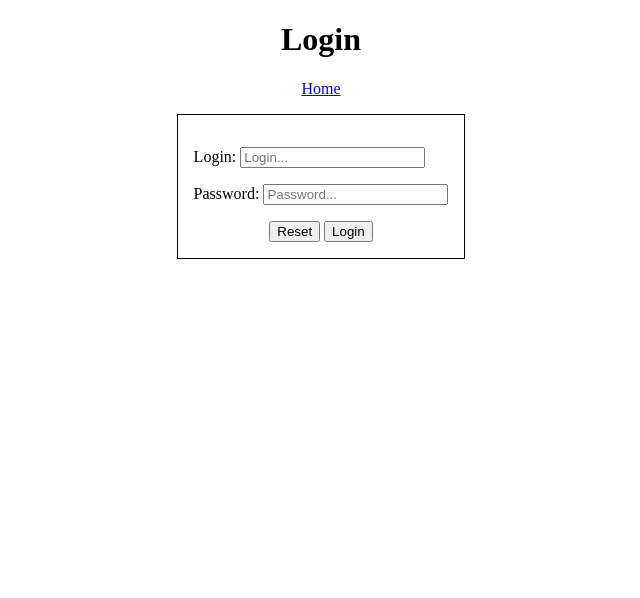
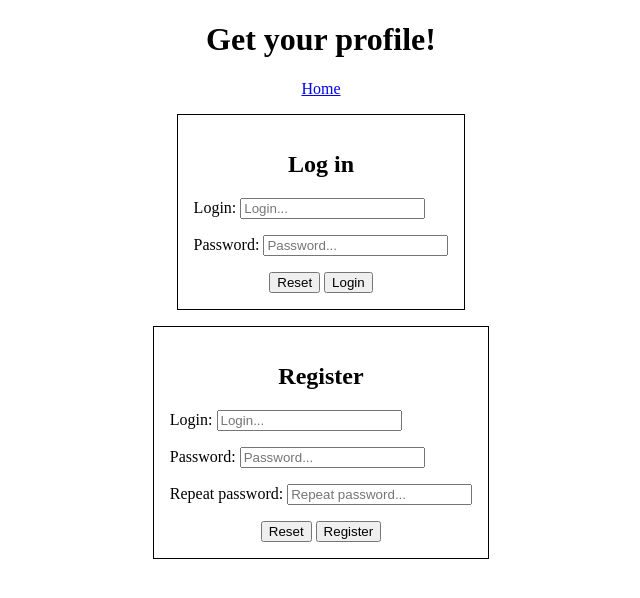
Before and after one commit to sutaC/Discography, a SvelteKit app: page /login in a window 1280 px wide. Shown: the top 598 px of the page, without its empty margins (319-959 px from the left). Built offline with nearby package versions, Linux system fonts and the light colour scheme; no server answers.

Commit message:
User register

```diff
--- a/src/lib/server/database.ts
+++ b/src/lib/server/database.ts
@@ -25,9 +25,10 @@ export default class Database {
 		try {
 			const stmt = await this.connection.prepare(query);
 			const [result] = (await stmt.execute(data)) as unknown as T[][];
+			await stmt.close();
 			return result;
 		} catch (error) {
-			await this.disconnect();
+			if (this.connected) await this.disconnect();
 			throw error;
 		}
 	}
@@ -146,6 +147,19 @@ export default class Database {
 					session
 				]);
 				return res[0] ?? null;
+			},
+			add: async (user: User): Promise<void> => {
+				if (user.session === null) {
+					await this.query<User>(
+						'INSERT INTO users (login, password, salt, permissions, session) VALUES (?, ?, ?, ?, NULL)',
+						[user.login, user.password, user.salt, user.permissions]
+					);
+				} else {
+					await this.query<User>(
+						'INSERT INTO users (login, password, salt, permissions, session) VALUES (?, ?, ?, ?, ?)',
+						[user.login, user.password, user.salt, user.permissions, user.session]
+					);
+				}
 			}
 		}
 	};
--- a/src/routes/login/+page.server.ts
+++ b/src/routes/login/+page.server.ts
@@ -1,14 +1,25 @@
 import { error, redirect } from '@sveltejs/kit';
 import type { Actions, PageServerLoad } from './$types';
 import Database from '$lib/server/database';
-import { hash } from '$lib/server/authentication';
+import { generateSalt, hash } from '$lib/server/authentication';
+import type { User } from '$lib/types';
+
+const cookieConfig = {
+	path: '/',
+	sameSite: 'strict' as 'strict',
+	maxAge: 604800, // 1 week
+	secure: true,
+	httpOnly: true
+};
+
+// ---
 
 export const load: PageServerLoad = async (event) => {
 	if (!!event.locals.user) redirect(301, '/profile');
 };
 
 export const actions: Actions = {
-	default: async (event) => {
+	login: async (event) => {
 		const data = await event.request.formData();
 		const userData = {
 			login: data.get('login') as string | null,
@@ -40,13 +51,48 @@ export const actions: Actions = {
 		await db.data.user.updateSession(user.login, session);
 		await db.disconnect();
 
-		event.cookies.set('session', session, {
-			path: '/',
-			sameSite: 'strict',
-			maxAge: 604800, // 1 week
-			secure: true,
-			httpOnly: true
-		});
+		event.cookies.set('session', session, cookieConfig);
+
+		redirect(301, '/profile');
+	},
+	register: async (event) => {
+		const data = await event.request.formData();
+		const userData = {
+			login: data.get('login') as string | null,
+			password: data.get('password') as string | null,
+			repeatPassword: data.get('repeatPassword') as string | null
+		};
+
+		if (!userData.login || !userData.password || !userData.repeatPassword)
+			error(400, { message: 'Missing data' });
+
+		// TODO: validate input
+		if (userData.password !== userData.repeatPassword)
+			error(400, { message: 'Password is not the same as repeat password' });
+		// ---
+
+		const db = new Database();
+		await db.connect();
+		const hasUser = (await db.data.user.get(userData.login)) !== null;
+
+		if (hasUser) {
+			await db.disconnect();
+			error(400, { message: 'Login is already taken' });
+		}
+
+		const salt = generateSalt();
+		const user: User = {
+			login: userData.login,
+			salt,
+			password: await hash(userData.password + salt),
+			permissions: '',
+			session: crypto.randomUUID()
+		};
+
+		await db.data.user.add(user);
+		await db.disconnect();
+
+		event.cookies.set('session', user.session as string, cookieConfig);
 
 		redirect(301, '/profile');
 	}
--- a/src/routes/login/+page.svelte
+++ b/src/routes/login/+page.svelte
@@ -1,11 +1,13 @@
 <header>
-	<h1>Login</h1>
+	<h1>Get your profile!</h1>
 	<nav>
 		<a href="/">Home</a>
 	</nav>
 </header>
 
-<form action="/login" method="post">
+<form action="?/login" method="post">
+	<h2>Log in</h2>
+
 	<div class="field">
 		<label for="login">Login:</label>
 		<input
@@ -38,8 +40,60 @@
 	</div>
 </form>
 
+<form action="?/register" method="post">
+	<h2>Register</h2>
+
+	<div class="field">
+		<label for="login">Login:</label>
+		<input
+			type="text"
+			name="login"
+			id="login"
+			placeholder="Login..."
+			autocomplete="username"
+			required
+			minlength="1"
+			maxlength="32"
+		/>
+	</div>
+	<div class="field">
+		<label for="password">Password:</label>
+		<input
+			type="password"
+			name="password"
+			id="password"
+			placeholder="Password..."
+			autocomplete="new-password"
+			required
+			minlength="8"
+			max="32"
+		/>
+	</div>
+	<div class="field">
+		<label for="repeatPassword">Repeat password:</label>
+		<input
+			type="password"
+			name="repeatPassword"
+			id="repeatPassword"
+			placeholder="Repeat password..."
+			autocomplete="new-password"
+			required
+			minlength="8"
+			max="32"
+		/>
+	</div>
+	<div class="foot">
+		<button type="reset">Reset</button>
+		<button type="submit">Register</button>
+	</div>
+</form>
+
 <style>
 	header {
+		text-align: center;
+	}
+
+	h2 {
 		text-align: center;
 	}
 
```
